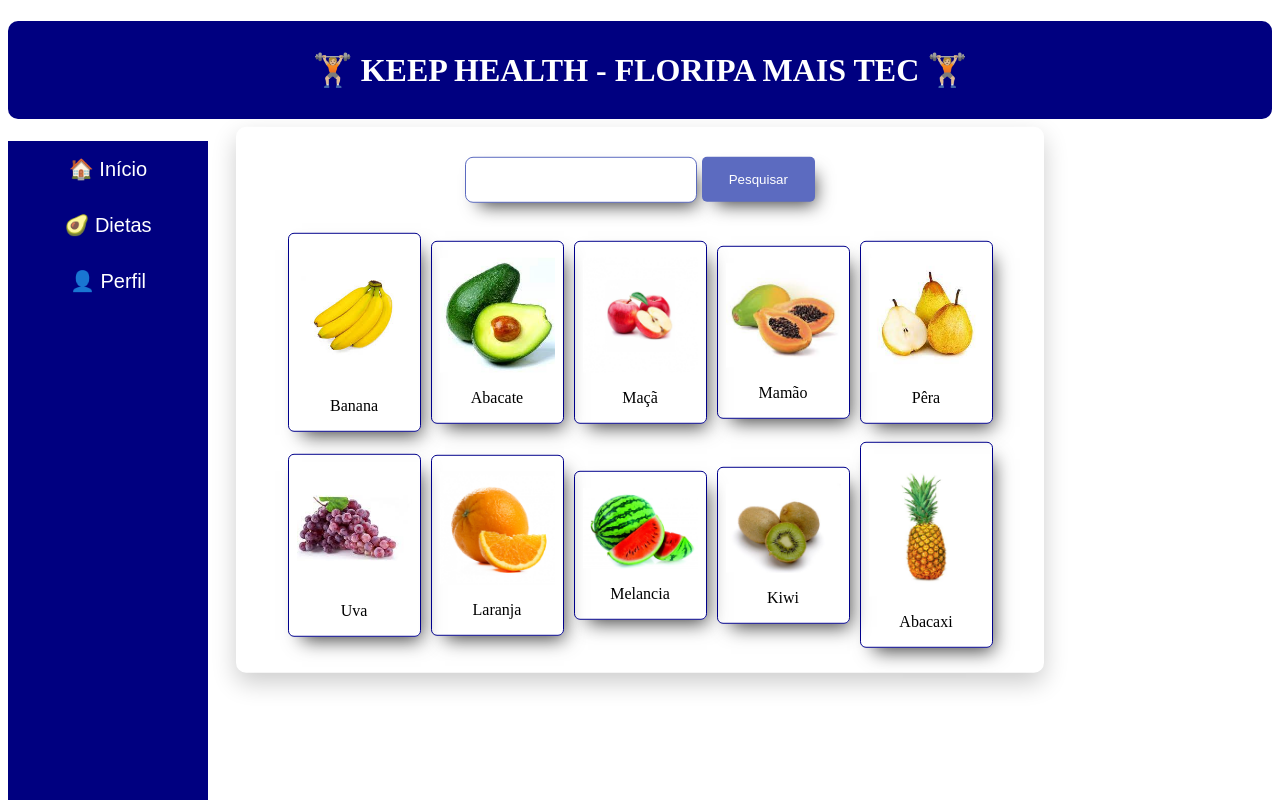
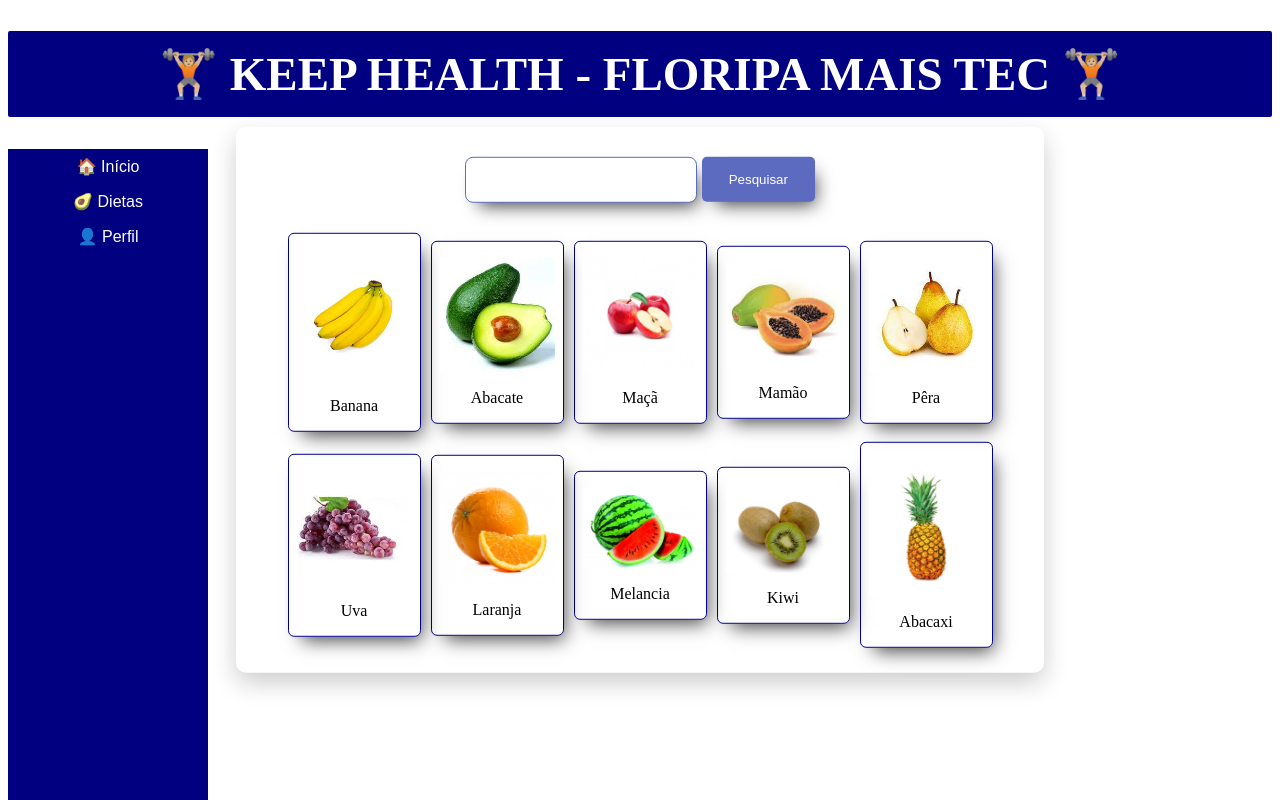
Before and after one commit to Brk-SirGio/FMT-PROJETO-KEEP-HEALTH-M1-S09-S10-S11-S12, an Angular app in the folder MODULO-DE-ANGULAR/KEEP HEALTH/Keep-Health/: page /diet in a window 1280 px wide. Built offline with nearby package versions, Linux system fonts and the light colour scheme.

Commit message:
responsividade na home

```diff
--- a/MODULO-DE-ANGULAR/KEEP HEALTH/Keep-Health/src/app/home/home.component.scss
+++ b/MODULO-DE-ANGULAR/KEEP HEALTH/Keep-Health/src/app/home/home.component.scss
@@ -14,3 +14,22 @@ h1 {
     border-radius: 10px;
     flex-direction: column;
   }
+
+  @media (min-width: 480px) {
+    h1 {
+      top: 50%;
+      left: 60%;
+      width: 50%; // Ajuste para uma largura menor
+      // Outros estilos conforme necessário
+    }
+  }
+
+  // Breakpoint para dispositivos de 768px até 1024px
+  @media (min-width: 768px) {
+    h1 {
+      top: 50%;
+    left: 60%;
+      width: 50%; // Ajuste para uma largura ainda menor
+      // Outros estilos conforme necessário
+    }
+  }
--- a/MODULO-DE-ANGULAR/KEEP HEALTH/Keep-Health/src/app/shared/components/header/header.component.scss
+++ b/MODULO-DE-ANGULAR/KEEP HEALTH/Keep-Health/src/app/shared/components/header/header.component.scss
@@ -1,7 +1,37 @@
+
 #cabeçalho {
     background-color: #000080;
     color: white;
     text-align: center;
     border-radius: 10px;
     padding: 30px;
+    font-size: 12px;
 }
+
+
+@media (min-width: 481px) and (max-width: 768px) {
+    #cabeçalho {
+
+        padding: 25px;
+        border-radius: 8px;
+        font-size: 20px;
+    }
+}
+
+@media (min-width: 769px) and (max-width: 1024px) {
+    #cabeçalho {
+
+        font-size: 30px;
+        padding: 20px;
+        border-radius: 5px;
+    }
+}
+
+@media (min-width: 1025px) {
+    #cabeçalho {
+
+        font-size: 47px;
+        padding: 15px;
+        border-radius: 2px;
+    }
+}
--- a/MODULO-DE-ANGULAR/KEEP HEALTH/Keep-Health/src/app/shared/components/sidebar/sidebar.component.scss
+++ b/MODULO-DE-ANGULAR/KEEP HEALTH/Keep-Health/src/app/shared/components/sidebar/sidebar.component.scss
@@ -1,27 +1,68 @@
+// Estilos base (mobile first)
 #sidebar {
   background-color: #000080;
   margin: 0;
   padding: 0;
-  width: 200px;
+  width: 100%; // Largura total para dispositivos móveis
   position: fixed;
-  height: 100%;
   overflow: auto;
+  display: flex; // Muda para flexbox
+  flex-direction: row; // Alinha os botões horizontalmente
+  justify-content: space-around; // Distribui os botões uniformemente
 }
 
 .botao-sidebar {
-    display: block;
   color: white;
-    font-size: 20px;
-    padding: 16px;
+  font-size: 16px; // Tamanho de fonte para dispositivos móveis
+  padding: 8px 16px; // Padding reduzido para dispositivos móveis
   text-decoration: none;
   background-color: transparent;
   border: none;
-    width: 100%;
+  white-space: nowrap; // Evita que o texto quebre em várias linhas
 }
 
 .botao-sidebar:hover {
   background-color: rgba(8, 180, 180, 0.692);
   border-radius: 4px;
   cursor: pointer;
+}
 
+// Media query para dispositivos de até 480px
+@media (max-width: 480px) {
+  #sidebar {
+    flex-direction: row; // Alinha os botões horizontalmente
   }
+}
+
+// Media query para dispositivos de 480px até 768px
+@media (min-width: 481px) and (max-width: 768px) {
+  #sidebar {
+    width: 150px; // Ajusta a largura do sidebar
+    flex-direction: column;
+    height: 100%;
+    align-items: center;
+    justify-content: flex-start;
+  }
+}
+
+// Media query para dispositivos de 768px até 1024px
+@media (min-width: 769px) and (max-width: 1024px) {
+  #sidebar {
+    width: 180px; // Ajusta a largura do sidebar
+    flex-direction: column;
+    height: 100%;
+    align-items: center;
+    justify-content: flex-start;
+  }
+}
+
+// Media query para dispositivos a partir de 1024px
+@media (min-width: 1025px) {
+  #sidebar {
+    width: 200px; // Largura original do sidebar
+    flex-direction: column;
+    height: 100%;
+    align-items: center;
+    justify-content: flex-start;
+  }
+}
```
Lines whose indentation alone changed are shown as unchanged.
